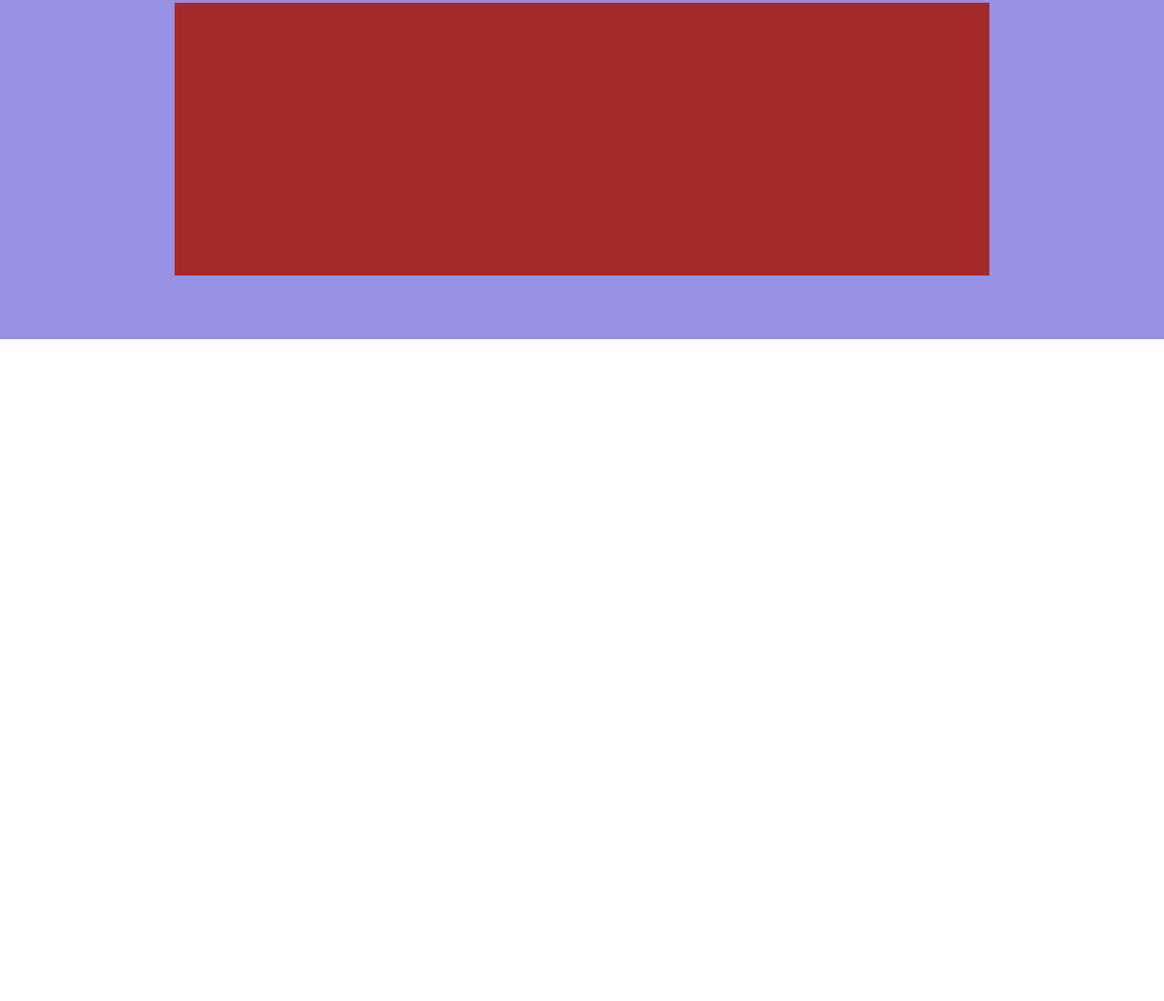
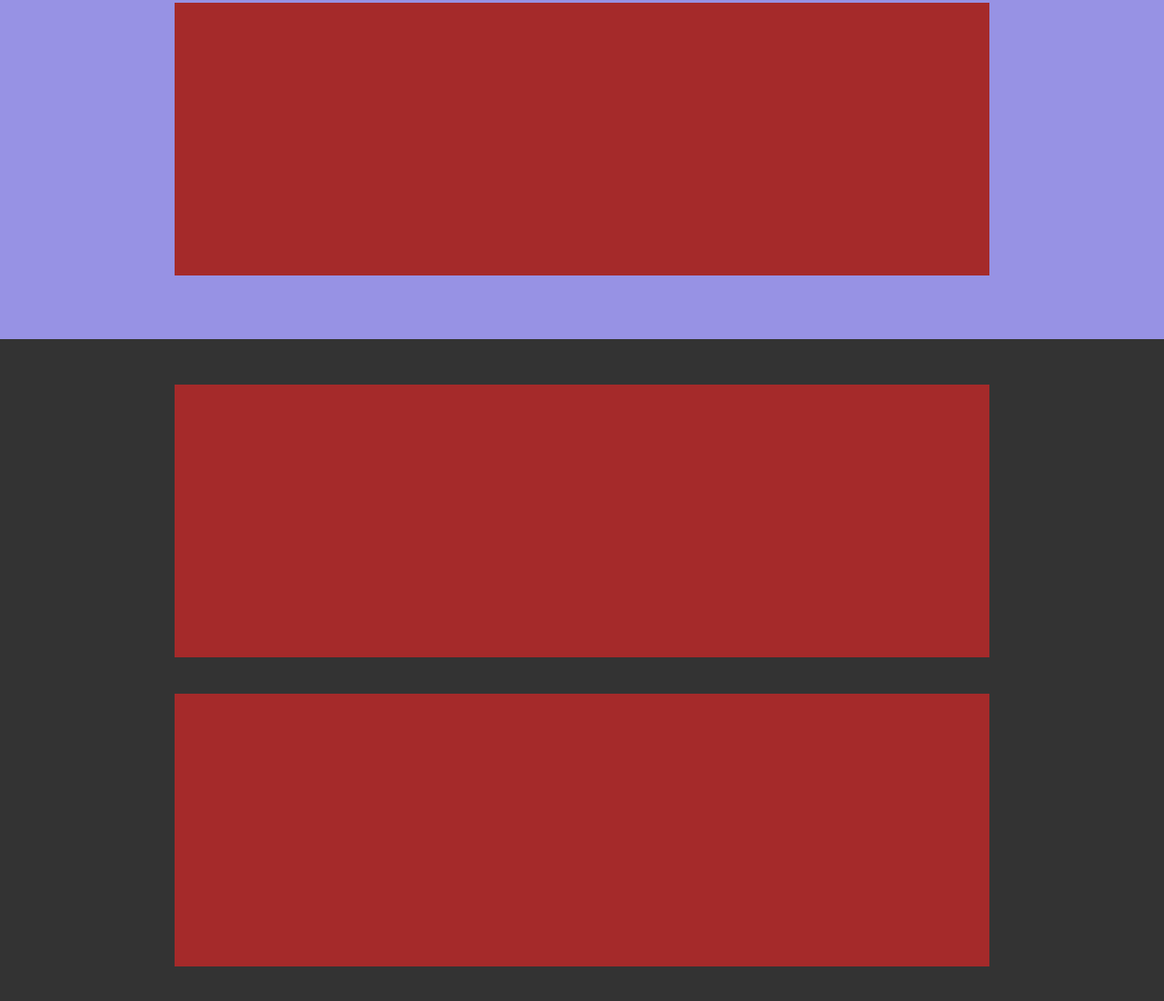
Before and after one commit to SamGrass/htmlcss-responsive-layout, a plain HTML site: page index.html in a window 1280 px wide. Shown: the part 6097-7198 px from the top of the page at 91% size. Before the commit the page ends 6470 px from the top, so only its background shows below. Drawn offline with Linux system fonts and the light colour scheme.

Commit message:
add baseline of footer

```diff
--- a/css/style.css
+++ b/css/style.css
@@ -90,6 +90,12 @@ main > section {
 .get-started {
     padding: 70px 0 30px;
     margin-bottom: 0;
+}
+
+/* regole footer */
+footer {
+    background-color: #333333;
+    padding: 50px 0 10px;
 }
 /* BREAKPOINT TABLE */
 @media all and (min-width:650px) {
--- a/index.html
+++ b/index.html
@@ -162,6 +162,10 @@
 
         <div class="container">
 
+            <div class="txt-center"></div>
+
+            <div class="txt-center"></div>
+
         </div>
 
     </footer>
```
